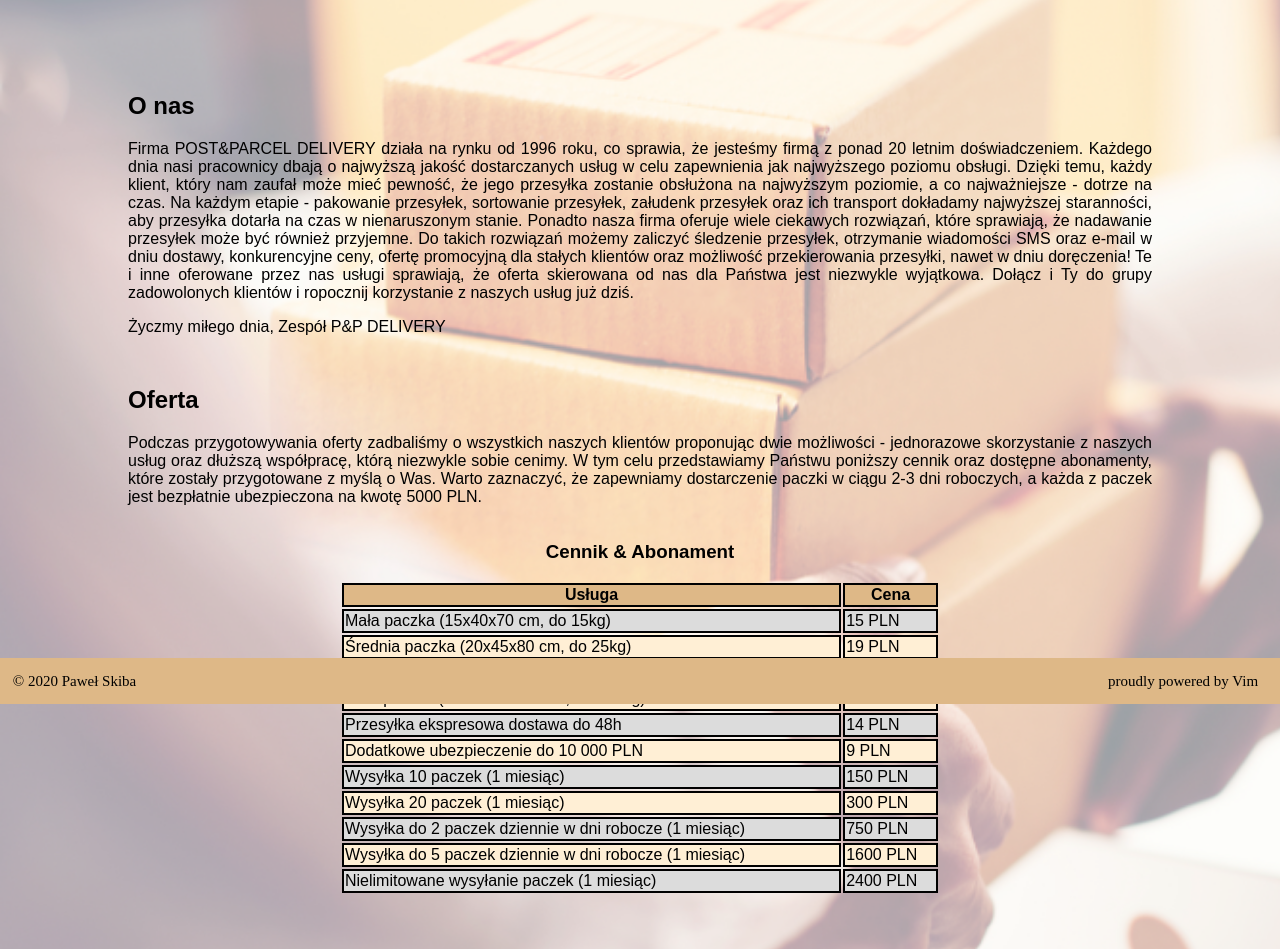
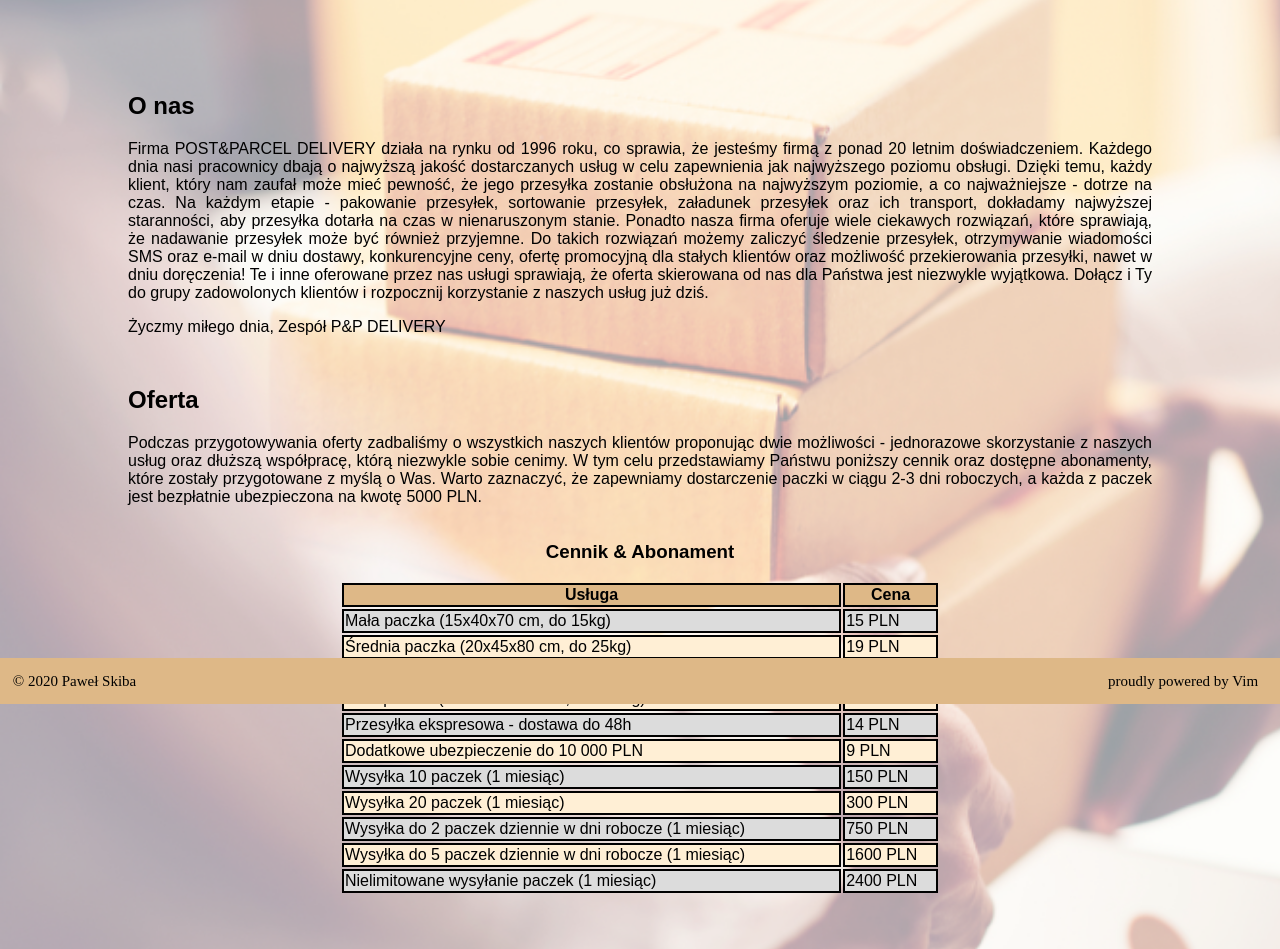
Before and after one commit to pawellski/Delivery_Comapny_WebApp, a Flask app: page / in a window 1280 px wide. Shown: the part 96-1045 px from the top of the page. Run offline with Flask 2, Linux system fonts and the light colour scheme; some web fonts are replaced.

Commit message:
Edited text.

```diff
--- a/templates/index.html
+++ b/templates/index.html
@@ -25,11 +25,11 @@
                     Firma POST&PARCEL DELIVERY działa na rynku od 1996 roku, co sprawia, że jesteśmy firmą z ponad 20 letnim doświadczeniem. Każdego dnia nasi pracownicy
                     dbają o najwyższą jakość dostarczanych usług w celu zapewnienia jak najwyższego poziomu obsługi. Dzięki temu, każdy klient, który nam zaufał może mieć
                     pewność, że jego przesyłka zostanie obsłużona na najwyższym poziomie, a co najważniejsze - dotrze na czas. Na każdym etapie - pakowanie przesyłek,
-                    sortowanie przesyłek, załudenk przesyłek oraz ich transport dokładamy najwyższej staranności, aby przesyłka dotarła na czas w nienaruszonym stanie.
+                    sortowanie przesyłek, załadunek przesyłek oraz ich transport, dokładamy najwyższej staranności, aby przesyłka dotarła na czas w nienaruszonym stanie.
                     Ponadto nasza firma oferuje wiele ciekawych rozwiązań, które sprawiają, że nadawanie przesyłek może być również przyjemne. Do takich rozwiązań możemy
-                    zaliczyć śledzenie przesyłek, otrzymanie wiadomości SMS oraz e-mail w dniu dostawy, konkurencyjne ceny, ofertę promocyjną dla stałych klientów oraz
+                    zaliczyć śledzenie przesyłek, otrzymywanie wiadomości SMS oraz e-mail w dniu dostawy, konkurencyjne ceny, ofertę promocyjną dla stałych klientów oraz
                     możliwość przekierowania przesyłki, nawet w dniu doręczenia! Te i inne oferowane przez nas usługi sprawiają, że oferta skierowana od nas dla Państwa
-                    jest niezwykle wyjątkowa. Dołącz i Ty do grupy zadowolonych klientów i ropocznij korzystanie z naszych usług już dziś.
+                    jest niezwykle wyjątkowa. Dołącz i Ty do grupy zadowolonych klientów i rozpocznij korzystanie z naszych usług już dziś.
                 </p>
                 <p>
                     Życzmy miłego dnia, Zespół P&P DELIVERY
@@ -68,7 +68,7 @@
                             <td>44 PLN</td>
                         </tr>
                         <tr id="row5">
-                            <td>Przesyłka ekspresowa dostawa do 48h</td>
+                            <td>Przesyłka ekspresowa - dostawa do 48h</td>
                             <td>14 PLN</td>
                         </tr>
                         <tr id="row6">
```
